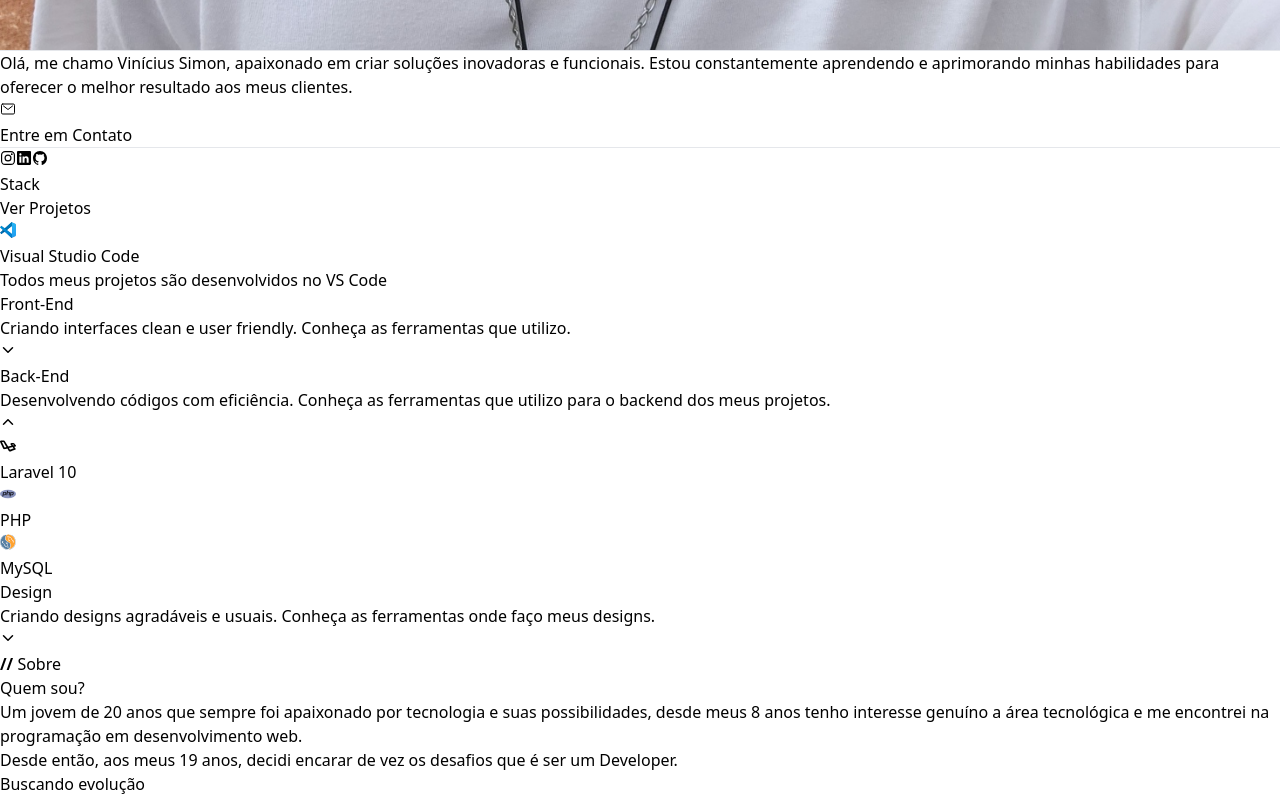
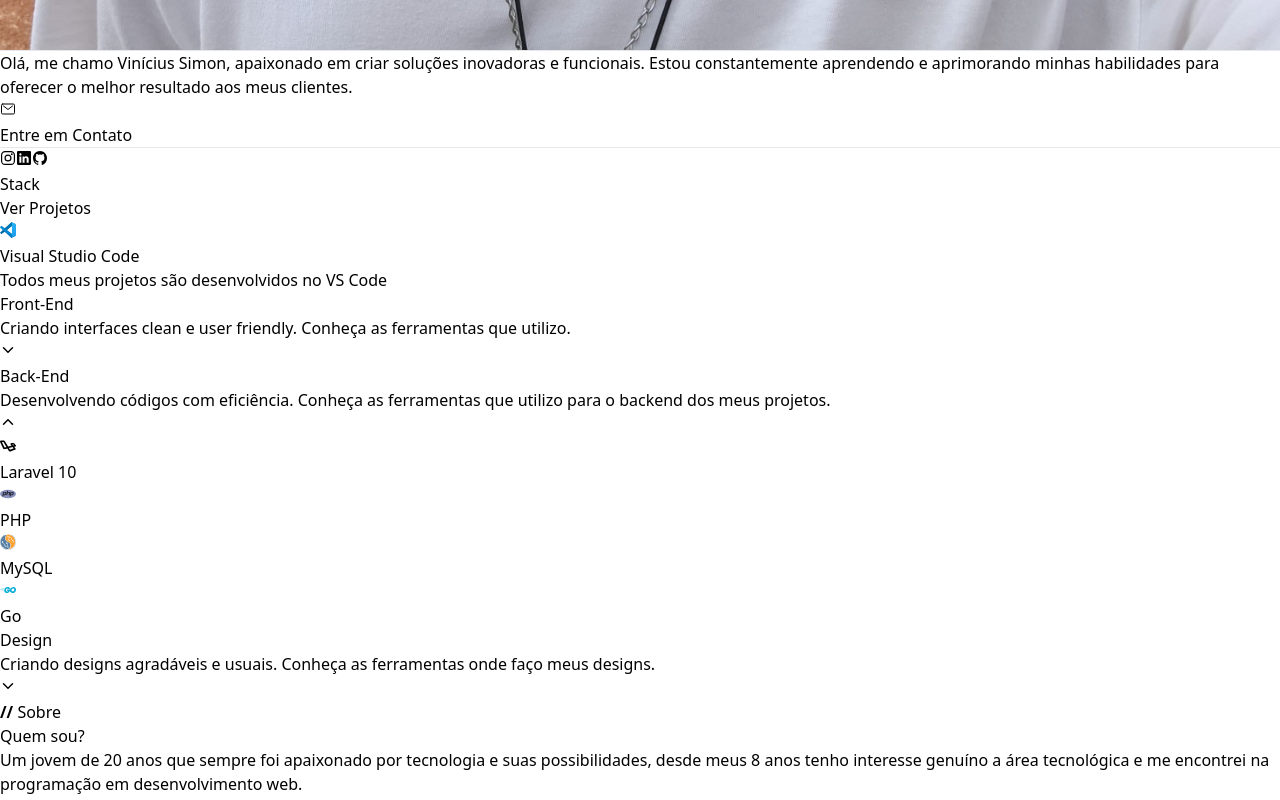
Before and after one commit to vnxcius/vinisimondev, a React (Create React App) app: page / in a window 1280 px wide. Both pictures are taken after a click on the element 640 px from the left and 7775 px from the top of the page. Shown: the part 7375-8175 px from the top of the page. Built offline with nearby package versions, Linux system fonts and the light colour scheme.

Commit message:
added go to backend

```diff
--- a/src/components/cards/CardBackend.jsx
+++ b/src/components/cards/CardBackend.jsx
@@ -44,6 +44,20 @@ export default function CardBackend() {
 
       </div>
 
+      <div className="flex flex-col items-center">
+        <div className="flex items-center gap-2 text-xl">
+          <ion-icon src="./img/logo-go.svg"></ion-icon>
+          <p className="font-poppins">
+            Go
+          </p>
+        </div>
+
+        <div className="bg-neutral-700 w-[90px] h-1 m-1 rounded-full">
+          <div className="bg-go animate-goBar h-1 rounded-full"></div>
+        </div>
+
+      </div>
+
     </div>
   )
 }
--- a/tailwind.config.js
+++ b/tailwind.config.js
@@ -49,6 +49,11 @@ export const theme = {
         '32%': {width: '0%'},
         '100%': {width: '92%'},
       },
+      goBar: {
+        '0%': {width: '0%'},
+        '32%': {width: '0%'},
+        '100%': {width: '84%'},
+      },
     },
     animation: {
       showCard: 'showCard .6s ease forwards',
@@ -56,6 +61,7 @@ export const theme = {
       jsBar: 'jsBar 1s ease forwards',
       tailwindBar: 'tailwindBar 1.2s ease forwards',
       cssBar: 'cssBar 1.2s ease forwards',
+      goBar: 'goBar 1.2s ease forwards',
     }
   },
 };
```
Also changed, not shown: public/img/logo-go.png (renamed from public/img/golang.png), public/img/logo-go.svg (added).
